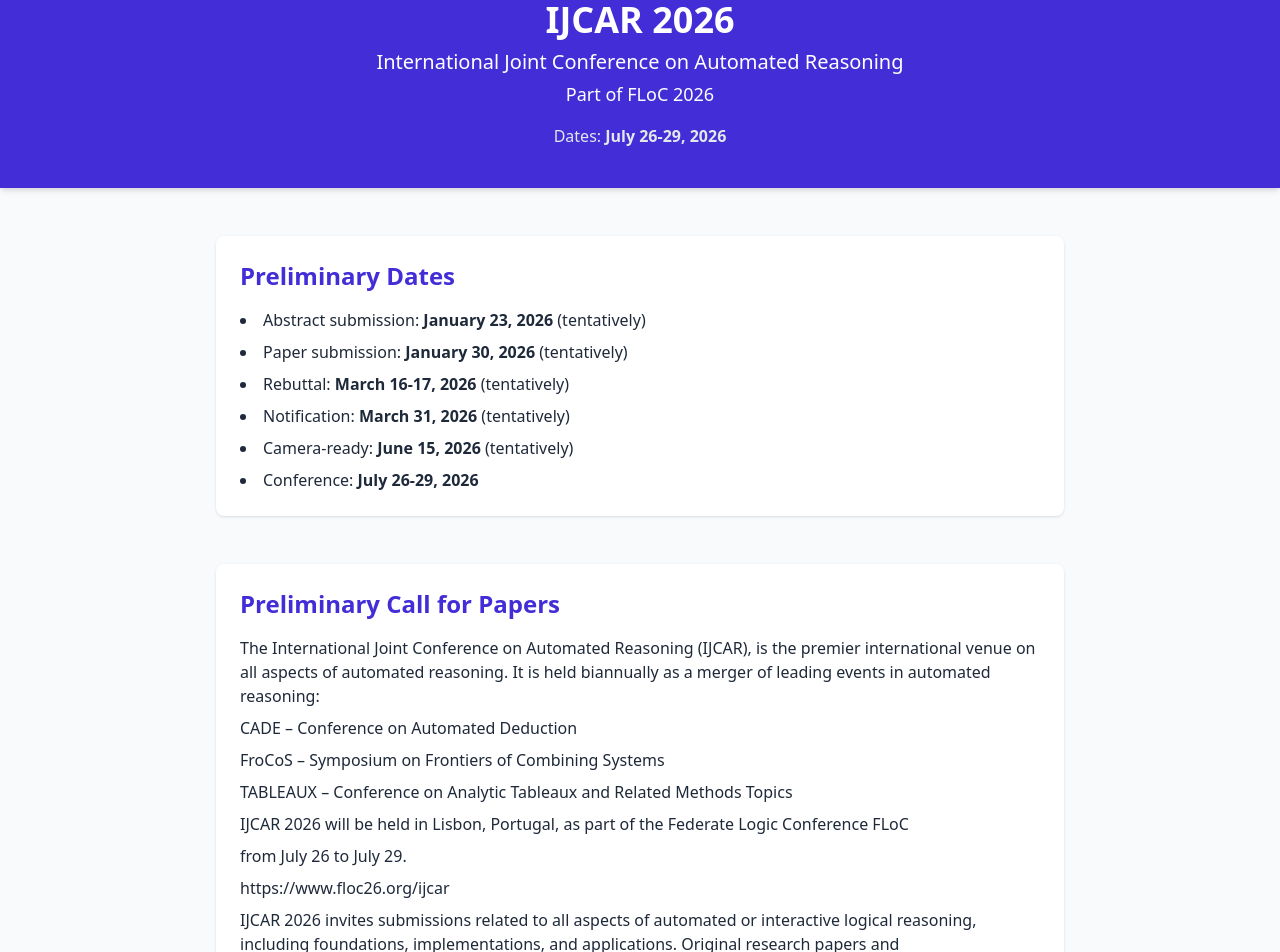
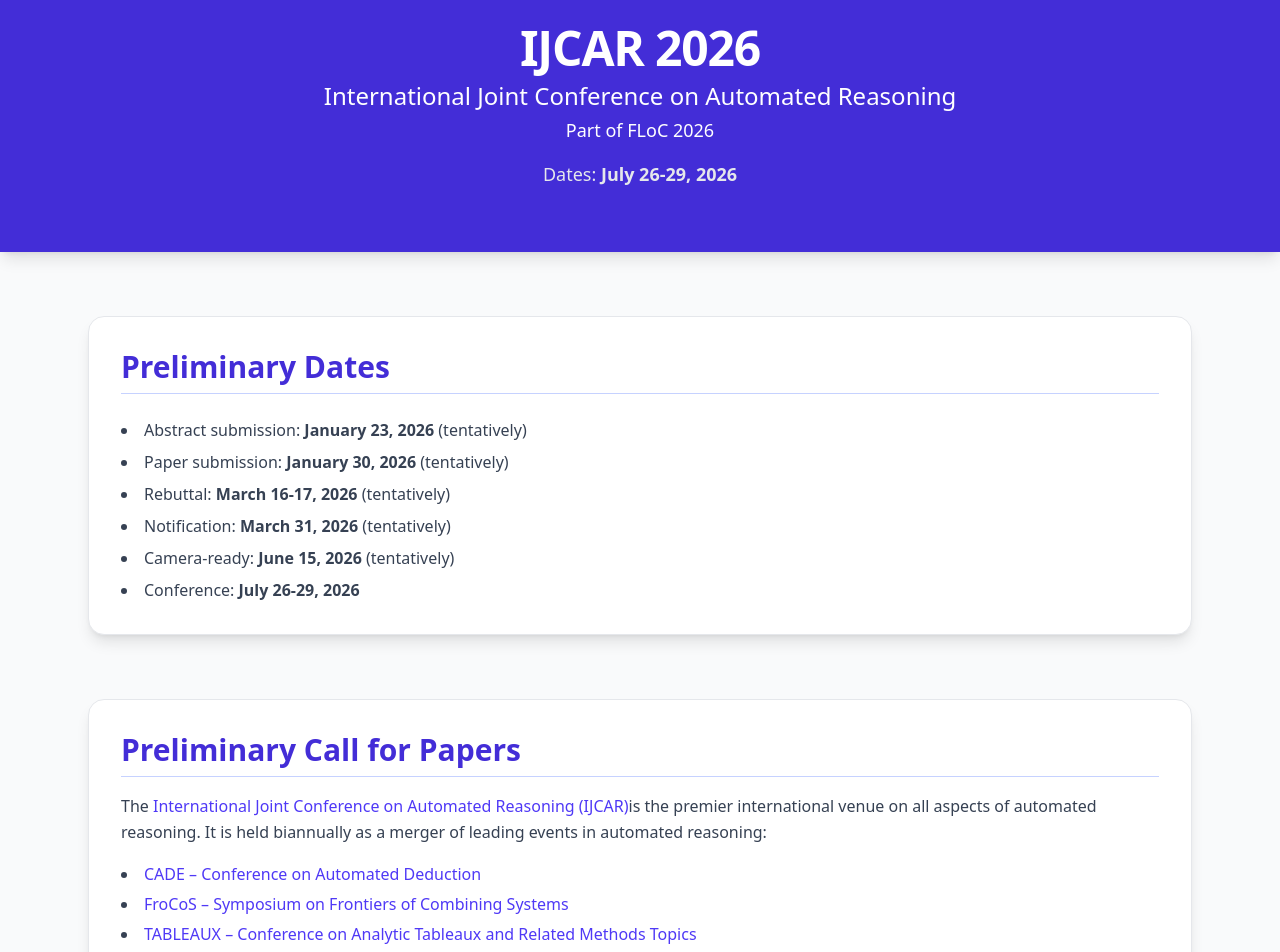
Before and after one commit to nunoplopes/floc26website, a React (Vite) app: page /ijcar in a window 1280 px wide. Shown: the part 160-1112 px from the top of the page. Built offline with nearby package versions, Linux system fonts and the light colour scheme.

Commit message:
beautify IJCAR page a bit

```diff
--- a/src/pages/IJCAR.jsx
+++ b/src/pages/IJCAR.jsx
@@ -1,19 +1,23 @@
 const IJCAR = () => {
   return (
-    <div className="min-h-screen bg-gray-50 text-gray-800">
-      <header className="bg-indigo-700 text-white py-10 text-center shadow-md">
-        <h1 className="text-4xl font-bold">IJCAR 2026</h1>
-        <h2 className="text-xl mt-2">International Joint Conference on Automated Reasoning</h2>
-        <h3 className="text-lg mt-1">Part of FLoC 2026</h3>
-        <p className="mt-4 text-gray-200">
+    <div className="min-h-screen bg-gray-50 text-gray-800 font-sans">
+      <header className="bg-indigo-700 text-white py-16 text-center shadow-lg">
+        <h1 className="text-5xl font-extrabold tracking-tight">IJCAR 2026</h1>
+        <h2 className="text-2xl mt-2 font-medium">
+          International Joint Conference on Automated Reasoning
+        </h2>
+        <h3 className="text-lg mt-1 font-light">Part of FLoC 2026</h3>
+        <p className="mt-4 text-gray-200 text-lg">
           Dates: <strong>July 26-29, 2026</strong>
         </p>
       </header>
 
-      <main className="max-w-4xl mx-auto px-6 py-12 space-y-12">
-        <section className="bg-white p-6 rounded-lg shadow">
-          <h2 className="text-2xl font-semibold text-indigo-700 mb-4">Preliminary Dates</h2>
-          <ul className="list-disc list-inside space-y-2">
+      <main className="max-w-6xl mx-auto px-6 py-16 space-y-16">
+        <section className="bg-white p-8 rounded-2xl shadow-lg border border-gray-200">
+          <h2 className="text-3xl font-semibold text-indigo-700 mb-6 border-b border-indigo-200 pb-2">
+            Preliminary Dates
+          </h2>
+          <ul className="list-disc list-inside space-y-2 text-gray-700">
             <li>
               Abstract submission: <strong>January 23, 2026</strong> (tentatively)
             </li>
@@ -35,39 +39,42 @@ const IJCAR = () => {
           </ul>
         </section>
 
-        <section className="bg-white p-6 rounded-lg shadow">
-          <h2 className="text-2xl font-semibold text-indigo-700 mb-4">
+        <section className="bg-white p-8 rounded-2xl shadow-lg border border-gray-200 space-y-4">
+          <h2 className="text-3xl font-semibold text-indigo-700 mb-4 border-b border-indigo-200 pb-2">
             Preliminary Call for Papers
           </h2>
-          <ul className="space-y-2">
+          <div className="space-y-4 text-gray-700 leading-relaxed">
             <p>
               The{" "}
-              <a href="https://ijcar.org">
+              <a href="https://ijcar.org" className="text-indigo-600 hover:underline">
                 International Joint Conference on Automated Reasoning (IJCAR)
               </a>
-              , is the premier international venue on all aspects of automated reasoning. It is held
+              is the premier international venue on all aspects of automated reasoning. It is held
               biannually as a merger of leading events in automated reasoning:
             </p>
-            <p>
-              <a href="https://cadeinc.org">CADE – Conference on Automated Deduction</a>
-            </p>
-            <p>
-              <a href="https://frocos.cs.uiowa.edu">
-                FroCoS – Symposium on Frontiers of Combining Systems
-              </a>
-            </p>
-            <p>
-              <a href="https://tableaux-conf.github.io/web">
-                TABLEAUX – Conference on Analytic Tableaux and Related Methods Topics
-              </a>
-            </p>
+            <ul className="list-disc list-inside space-y-1">
+              <li>
+                <a href="https://cadeinc.org" className="text-indigo-600 hover:underline">
+                  CADE – Conference on Automated Deduction
+                </a>
+              </li>
+              <li>
+                <a href="https://frocos.cs.uiowa.edu" className="text-indigo-600 hover:underline">
+                  FroCoS – Symposium on Frontiers of Combining Systems
+                </a>
+              </li>
+              <li>
+                <a
+                  href="https://tableaux-conf.github.io/web"
+                  className="text-indigo-600 hover:underline"
+                >
+                  TABLEAUX – Conference on Analytic Tableaux and Related Methods Topics
+                </a>
+              </li>
+            </ul>
             <p>
               IJCAR 2026 will be held in Lisbon, Portugal, as part of the Federate Logic Conference
-              FLoC
-            </p>
-            <p>from July 26 to July 29.</p>
-            <p>
-              <a href="https://www.floc26.org/ijcar">https://www.floc26.org/ijcar</a>
+              FLoC from July 26 to July 29.
             </p>
             <p>
               IJCAR 2026 invites submissions related to all aspects of automated or interactive
@@ -189,38 +196,55 @@ const IJCAR = () => {
               Woody Bledsoe Travel Awards will be available to support selected students in
               attending the conference.
             </p>
-          </ul>
+          </div>
         </section>
 
-        <section className="bg-white p-6 rounded-lg shadow text-center">
-          <h2 className="text-2xl font-semibold text-indigo-700 mb-4">Paper Submission</h2>
+        <section className="bg-white p-8 rounded-2xl shadow-lg text-center border border-gray-200">
+          <h2 className="text-3xl font-semibold text-indigo-700 mb-6">Paper Submission</h2>
           <a
             href="https://submissions.floc26.org/ijcar/"
-            className="inline-block bg-indigo-600 hover:bg-indigo-700 text-white px-6 py-3 rounded-lg font-medium transition"
+            className="inline-block bg-indigo-600 hover:bg-indigo-700 text-white px-8 py-4 rounded-xl font-medium transition transform hover:scale-105"
           >
             Submit via HotCrp
           </a>
         </section>
 
-        <section className="bg-white p-6 rounded-lg shadow">
-          <h2 className="text-2xl font-semibold text-indigo-700 mb-4">Program Chairs</h2>
-          <ul className="space-y-2">
+        <section className="bg-white p-8 rounded-2xl shadow-lg border border-gray-200">
+          <h2 className="text-3xl font-semibold text-indigo-700 mb-4 border-b border-indigo-200 pb-2">
+            Program Chairs
+          </h2>
+          <ul className="space-y-2 text-gray-700">
             <li>
-              <a href="https://cca.informatik.uni-freiburg.de/biere">Armin Biere</a>, University of
-              Freiburg
+              <a
+                href="https://cca.informatik.uni-freiburg.de/biere"
+                className="text-indigo-600 hover:underline"
+              >
+                Armin Biere
+              </a>
+              , University of Freiburg
             </li>
             <li>
-              <a href="https://home.uni-leipzig.de/clu">Carsten Lutz</a>, Universität Leipzig
+              <a href="https://home.uni-leipzig.de/clu" className="text-indigo-600 hover:underline">
+                Carsten Lutz
+              </a>
+              , Universität Leipzig
             </li>
             <li>
-              <a href="https://sites.google.com/view/saranegri/home">Sara Niegri</a>, Università
-              degli Studi di Genova
+              <a
+                href="https://sites.google.com/view/saranegri/home"
+                className="text-indigo-600 hover:underline"
+              >
+                Sara Niegri
+              </a>
+              , Università degli Studi di Genova
             </li>
           </ul>
         </section>
 
-        <section className="bg-white p-6 rounded-lg shadow">
-          <h2 className="text-2xl font-semibold text-indigo-700 mb-4">Program Committee</h2>
+        <section className="bg-white p-8 rounded-2xl shadow-lg border border-gray-200">
+          <h2 className="text-3xl font-semibold text-indigo-700 mb-4 border-b border-indigo-200 pb-2">
+            Program Committee
+          </h2>
           <ul className="space-y-2">
             <li>TBA</li>
           </ul>
```
